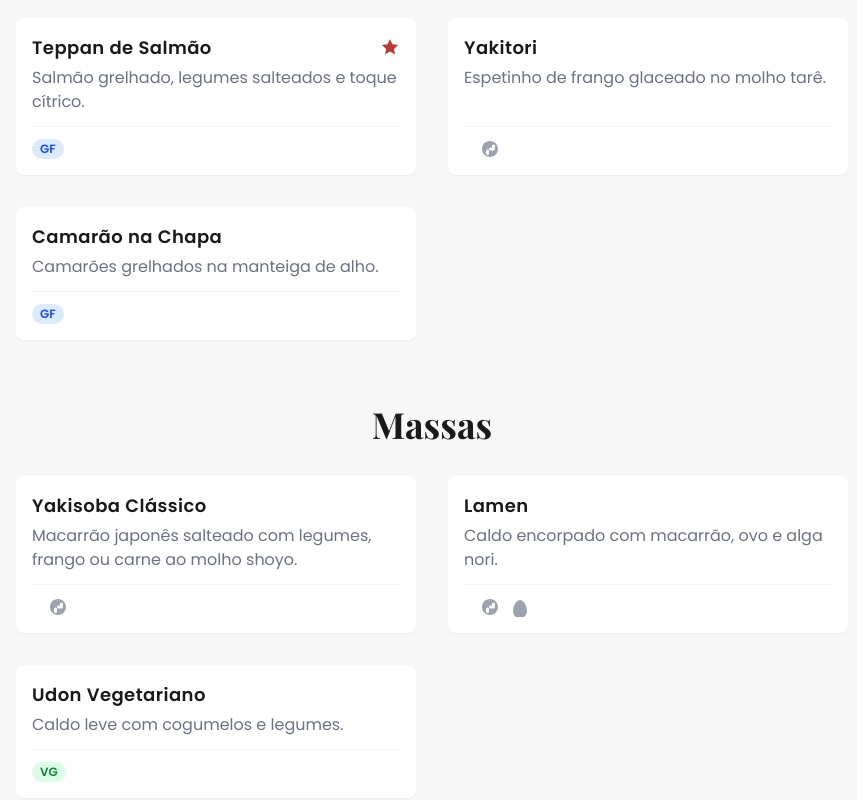
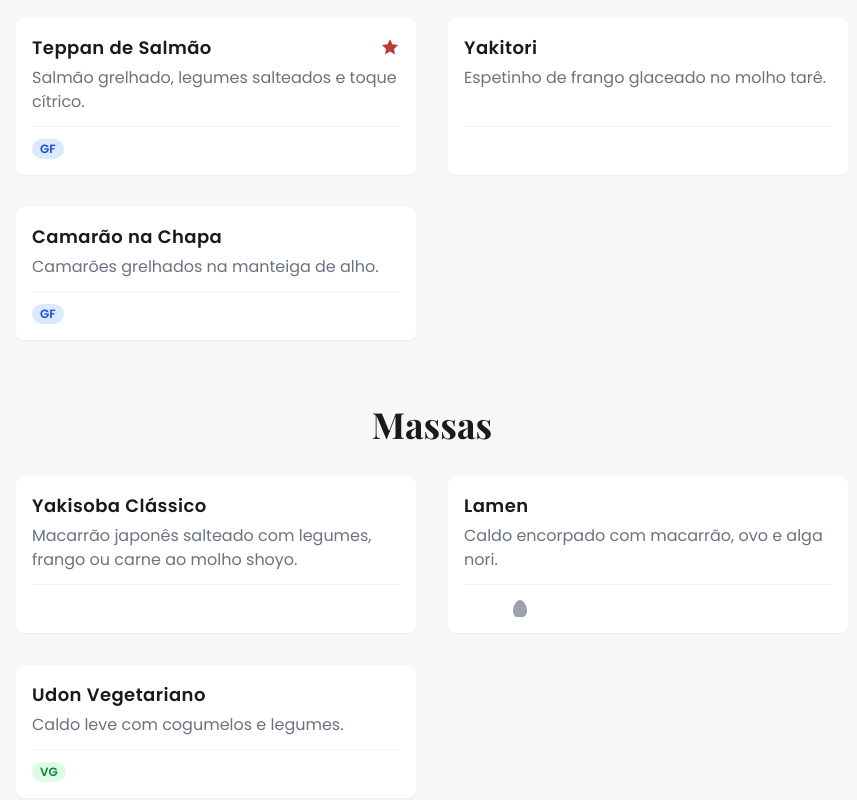
Before and after one commit to nicksonsantos-sys/Trabalho-facul, a React (Vite) app: page / in a window 1280 px wide. Shown: the part 1080-1880 px from the top of the page, without its empty margins (208-1065 px from the left). Built offline with nearby package versions, Linux system fonts and the light colour scheme.

Commit message:
Update Icons.tsx

```diff
--- a/components/Icons.tsx
+++ b/components/Icons.tsx
@@ -41,7 +41,7 @@ export const SoyIcon = createIcon<IconProps>(({ className, title }) => (
 // FIX: Removed trailing comma from generic type argument list.
 export const GlutenIcon = createIcon<IconProps>(({ className, title }) => (
   <BaseIcon className={className} title={title}>
-    <path d="M10 2c-4.42 0-8 3.58-8 8s3.58 8 8 8 8-3.58 8-8-3.58-8-8-8zM9 14.5a1.5 1.5 0 01-3 0V12a1.5 1.5 0 013 0v2.5zm1.5-3a1.5 1.5 0 010-3H12V7a1.5 1.5 0 013 0v1.5h-1.5a1.5 1.5 0 010 3z" />
+    <path d="M240 80a40 40 0 0 0-40-40H48a40 40 0 0 0-16 76.65V200a16 16 0 0 0 16 16h152a16 16 0 0 0 16-16v-83.35A40.06 40.06 0 0 0 240 80M48 120a8 8 0 0 0 0-16a24 24 0 0 1 0-48h96a24 24 0 0 1 0 48a8 8 0 0 0 0 16v80H48Zm152-16a8 8 0 0 0 0 16v80h-40v-83.35A40 40 0 0 0 176 56h24a24 24 0 0 1 0 48" />
   </BaseIcon>
 ));
 
```
